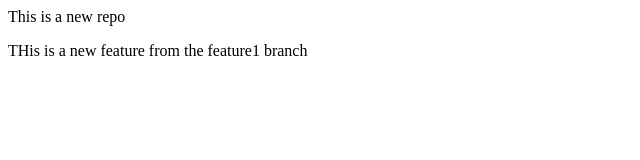
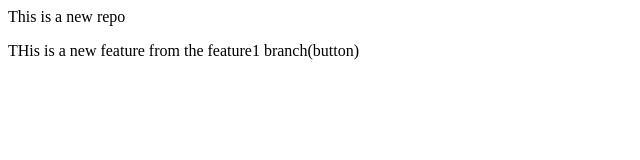
Before and after one commit to Hammadmazhar61245/LocalRepo, a plain HTML site: page index.html in a window 1280 px wide. Shown: the full height of the page, 0-640 px from the left. Drawn offline with Linux system fonts and the light colour scheme.

```diff
--- a/index.html
+++ b/index.html
@@ -1,2 +1,2 @@
 <p> This is a new repo </p>
-<p> THis is a new feature from the feature1 branch </p>
+<p> THis is a new feature from the feature1 branch(button) </p>
```
